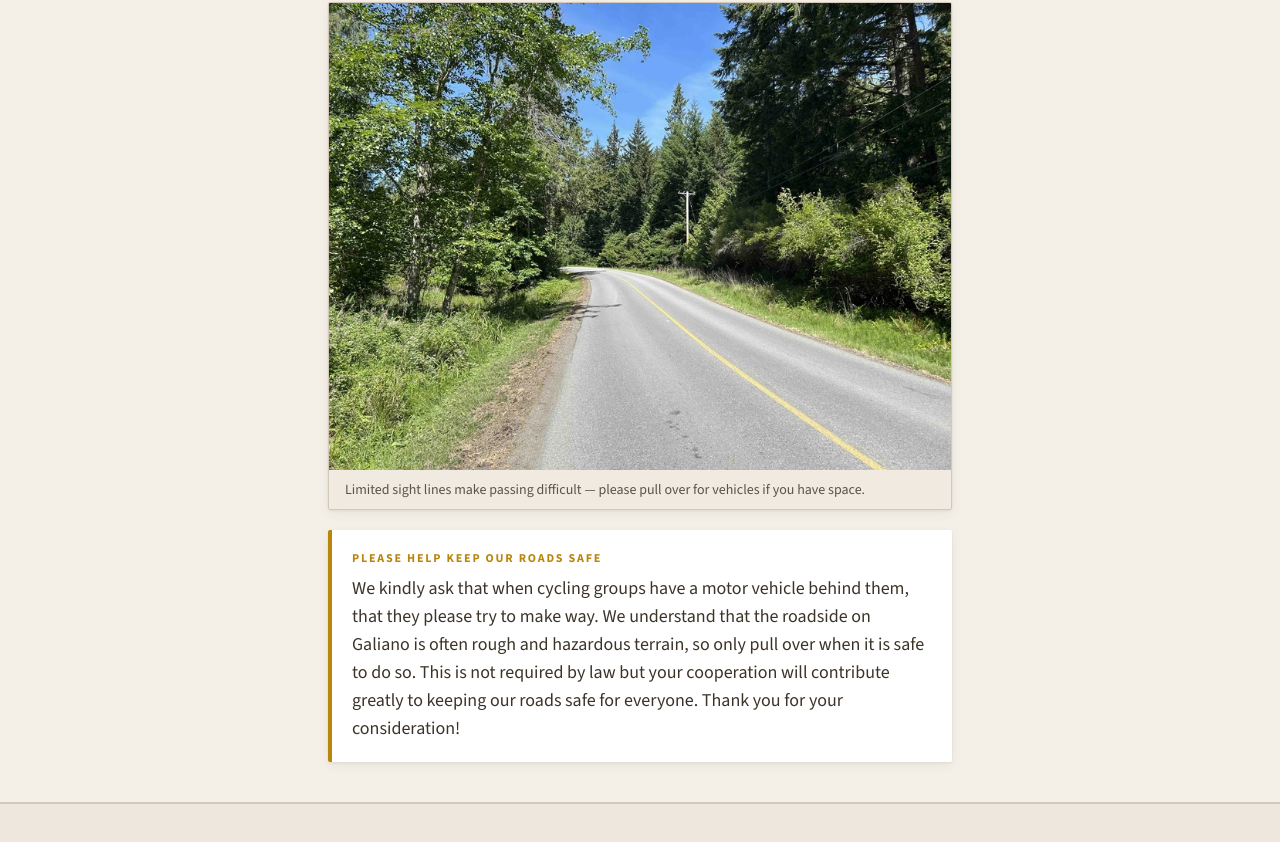
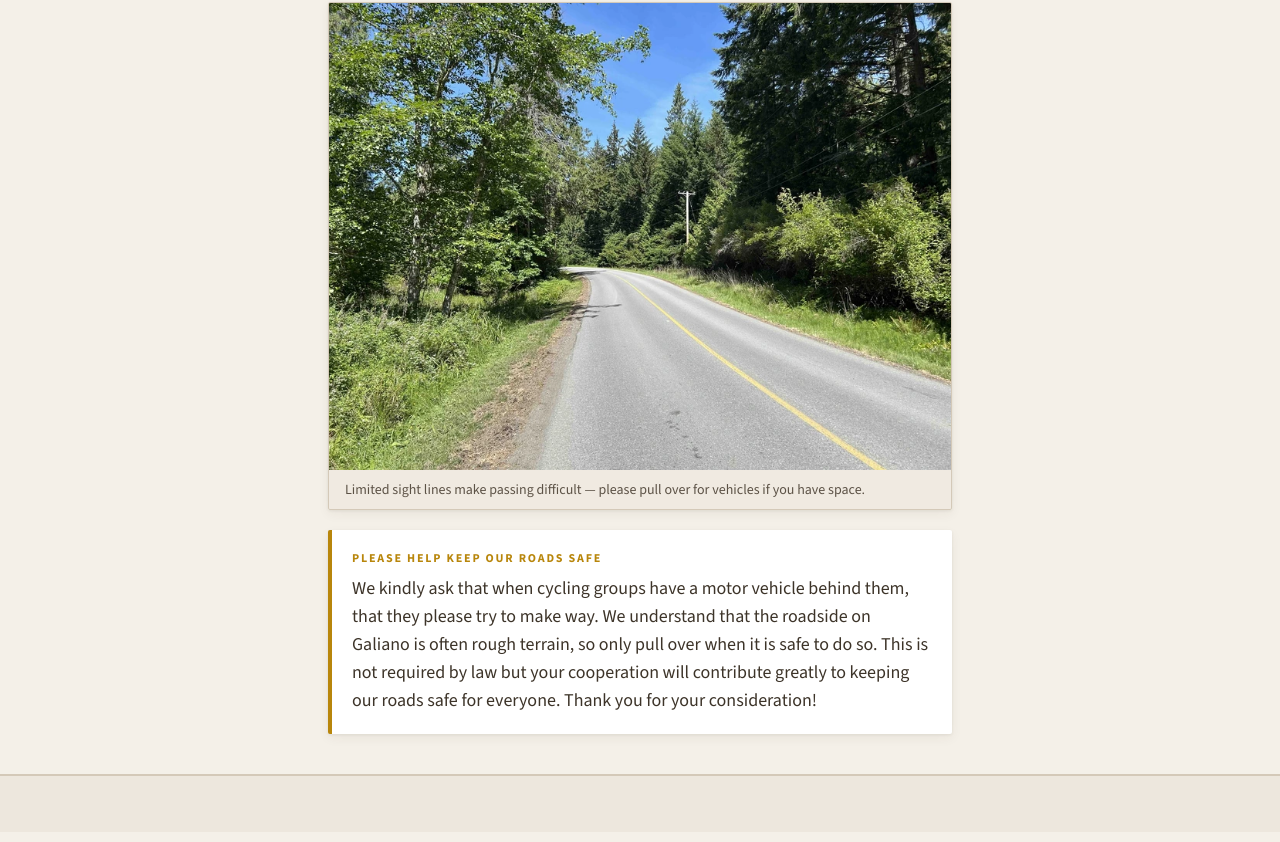
Before and after one commit to EricMorrisonDev/Galiano_Cycling_Safety, a website: page index.html in a window 1280 px wide. Shown: the part 1759-2601 px from the top of the page. Drawn offline with nearby package versions, Linux system fonts and the light colour scheme.

Commit message:
more tweaks

```diff
--- a/index.html
+++ b/index.html
@@ -120,7 +120,7 @@
           <p>
             We kindly ask that when cycling groups have a motor vehicle
             behind them, that they please try to make way. We understand that the roadside
-            on Galiano is often rough and hazardous terrain, so only pull over when it is safe to do so.
+            on Galiano is often rough terrain, so only pull over when it is safe to do so.
             This is not required by law but your cooperation will contribute greatly to keeping our
             roads safe for everyone. Thank you for your consideration!
           </p>
```
